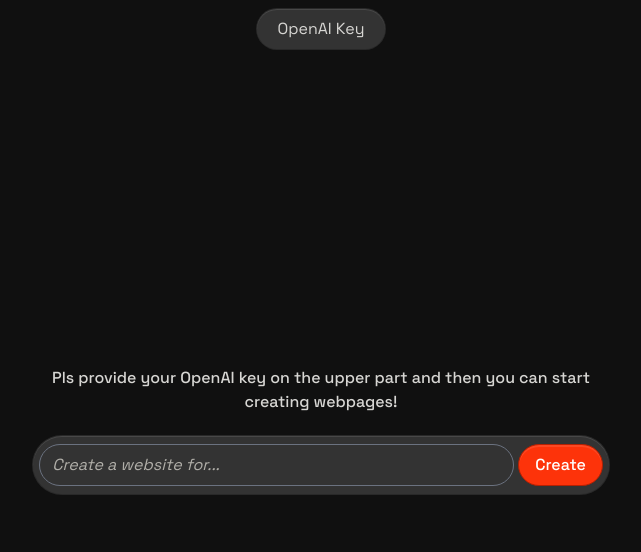
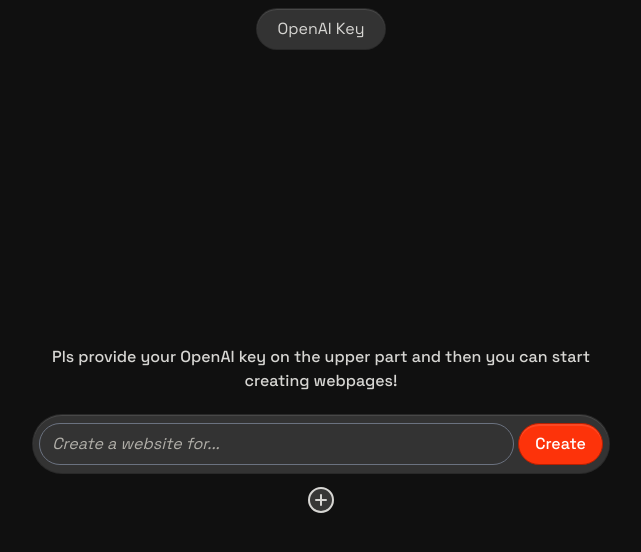
Before and after one commit to SanxRoz/jst-web, a Next.js app: page / in a window 1280 px wide. Shown: the top 552 px of the page, without its empty margins (319-960 px from the left). Built offline with nearby package versions, Linux system fonts and the light colour scheme.

Commit message:
Style v1

```diff
--- a/package.json
+++ b/package.json
@@ -9,6 +9,7 @@
     "@headlessui/react": "^1.7.7",
     "@headlessui/tailwindcss": "^0.1.2",
     "@heroicons/react": "^2.0.13",
+    "@phosphor-icons/react": "^2.0.9",
     "@tailwindcss/forms": "^0.5.3",
     "@vercel/analytics": "^0.1.8",
     "axios": "^1.3.5",
--- a/pages/index.tsx
+++ b/pages/index.tsx
@@ -5,6 +5,7 @@
 import { Toaster, toast } from "react-hot-toast";
 import LoadingDots from "../components/LoadingDots";
 import Image from "next/image";
+import { PlusCircle } from "@phosphor-icons/react";
 
 const Home: NextPage = () => {
   const [loading, setLoading] = useState(false);
@@ -13,6 +14,17 @@
   const [inputValue, setInputValue] = useState("");
   const [showInput, setShowInput] = useState(false);
   const [submitted, setSubmitted] = useState(false);
+  const [showAdditionalInput, setShowAdditionalInput] = useState(false);
+  const [additionalBio, setAdditionalBio] = useState("");
+
+  function handleAdditionalBioChange(e: React.ChangeEvent<HTMLInputElement>) {
+    setAdditionalBio(e.target.value);
+    console.log(additionalBio);
+  }
+
+  function handleAddMoreClick() {
+    setShowAdditionalInput(true);
+  }
 
   useEffect(() => {
     if (typeof window !== "undefined") {
@@ -47,7 +59,12 @@
   };
 
   const prompt =
-    bio + " add the css and js in one html file" + "%%" + inputValue;
+    bio +
+    " add the css and js in one html file" +
+    " Add these links to the website " +
+    additionalBio +
+    "%%" +
+    inputValue;
 
   const generateBio = async (e: any) => {
     e.preventDefault();
@@ -179,7 +196,7 @@
             className="w-full justify-center bottom-0 left-0 gap-3 px-2 flex pb-2"
             style={footerStyles}
           >
-            <footer className="md:max-w-[50%] w-full pt-0 flex justify-center">
+            <footer className="md:max-w-[50%] flex-col gap-2.5 w-full pt-0 items-center flex justify-center">
               <div className="p-1.5 w-full gap-1 rounded-full py-2 border border-solid border-[#00000033] rounded-full bg-[#333] shadow-[inset_0_1px_0_0_rgb(255,255,255,10%)] flex">
                 <input
                   value={bio}
@@ -205,6 +222,22 @@
                   </button>
                 )}
               </div>
+              {showAdditionalInput && (
+                <div className="p-[1px] w-[70%] w-full gap-1 rounded-full border border-solid border-[#00000033] rounded-full bg-[#333] shadow-[inset_0_1px_0_0_rgb(255,255,255,10%)] flex">
+                  <input
+                    value={additionalBio}
+                    onChange={handleAdditionalBioChange}
+                    className="w-full placeholder:text-[#B1AFA9] placeholder:italic bg-[#333] px-3 py-2 rounded-full focus:outline-none focus:border-sky-500"
+                    placeholder={"Add links, images and more!"}
+                  />
+                </div>
+              )}
+
+              {!showAdditionalInput && (
+                <button className="" onClick={handleAddMoreClick}>
+                  <PlusCircle size={32} weight="duotone" />
+                </button>
+              )}
             </footer>
             {generatedBios && (
               <div className="p-1.5 gap-1 rounded-full py-2 border border-solid border-[#00000033] rounded-full bg-[#333] shadow-[inset_0_1px_0_0_rgb(255,255,255,10%)] flex">
```
Also changed, not shown: 1 other file (tests, documents, lock files or other folders).
